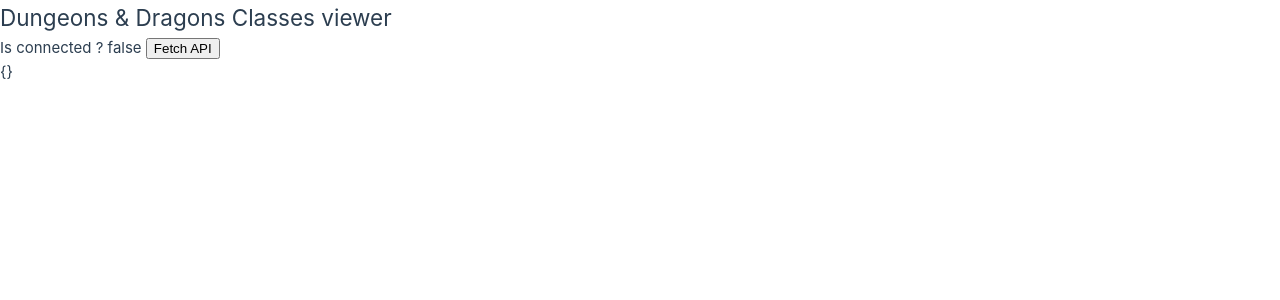
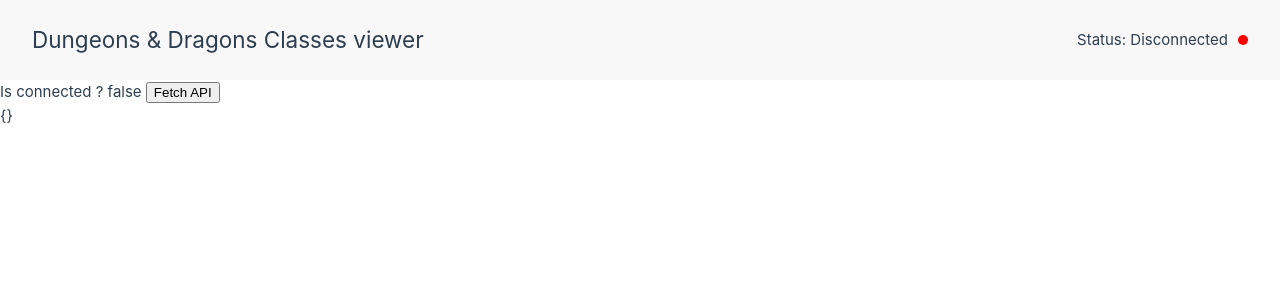
Before and after one commit to Snoupix/pingflow, a Vue app in the folder frontend/: page / in a window 1280 px wide. Shown: the top 300 px of the page. Built offline with nearby package versions, Linux system fonts and the light colour scheme; no server answers.

Commit message:
feat(vue): Impl minimal navbar with ws status

```diff
--- a/frontend/src/App.vue
+++ b/frontend/src/App.vue
@@ -1,12 +1,15 @@
 <script setup lang="ts">
-	import { onMounted, ref } from "vue";
+	import { onMounted, ref, watch } from "vue";
 
 	import Navbar from "@/components/NavBar.vue";
 	import { useWebsocket, type IWorkerConfig } from "@/stores/websocket";
 
 	const ws = useWebsocket();
-	const config = ref<IWorkerConfig>({ endpoint: "/api/classes", parameters: "warlock" });
-	const resp = ref({});
+	const config = ref<IWorkerConfig>({ endpoint: "/api/classes", parameters: "" });
+	const api_response = ref({});
+	const is_ws_connected = ref(false);
+
+	watch(ws, w => is_ws_connected.value = w.inner.connected);
 
 	onMounted(() => {
 		ws.Connect();
@@ -17,19 +20,19 @@
 		ws.CallAPI({ ...config.value });
 
 		// Implicitly not awaiting it so the result is stored concurrently
-		ws.ListenForResponse().then(result => resp.value = JSON.parse(result));
+		ws.ListenForResponse().then(result => api_response.value = JSON.parse(result));
 	}
 </script>
 
 <template>
 	<header>
-		<Navbar />
+		<Navbar :ws_state="is_ws_connected" />
 	</header>
 
 	<main>
 		Is connected ? {{ ws.inner.connected }}
 		<button @click="FetchAPI">Fetch API</button>
-		<div>{{ resp }}</div>
+		<div>{{ api_response }}</div>
 	</main>
 </template>
 
--- a/frontend/src/components/NavBar.vue
+++ b/frontend/src/components/NavBar.vue
@@ -1,11 +1,47 @@
 <script setup lang="ts">
+	const { ws_state } = defineProps<{
+		ws_state: boolean
+	}>();
 </script>
 
 <template>
 	<nav>
 		<h2>Dungeons & Dragons Classes viewer</h2>
+		<div class="status_wrapper">
+			<span>Status: <span v-if="ws_state">Connected</span><span v-else>Disconnected</span></span>
+			<div class="ws_status" :class="{ active: ws_state }"></div>
+		</div>
 	</nav>
 </template>
 
 <style lang="scss">
+nav {
+	height: 10vh;
+	display: flex;
+	flex-direction: row;
+	align-items: center;
+	justify-content: space-between;
+	padding: 0 2.5vw;
+	background: var(--color-background-soft);
+
+	.status_wrapper {
+		display: flex;
+		align-items: center;
+		justify-content: center;
+		gap: 10px;
+		height: 100%;
+
+		.ws_status {
+			border-radius: 50%;
+			width: 10px;
+			height: 10px;
+			background: red;
+			transition: background .75s;
+
+			&.active {
+				background: #10bb10;
+			}
+		}
+	}
+}
 </style>
```
Also changed, not shown: 1 other file (tests, documents, lock files or other folders).
